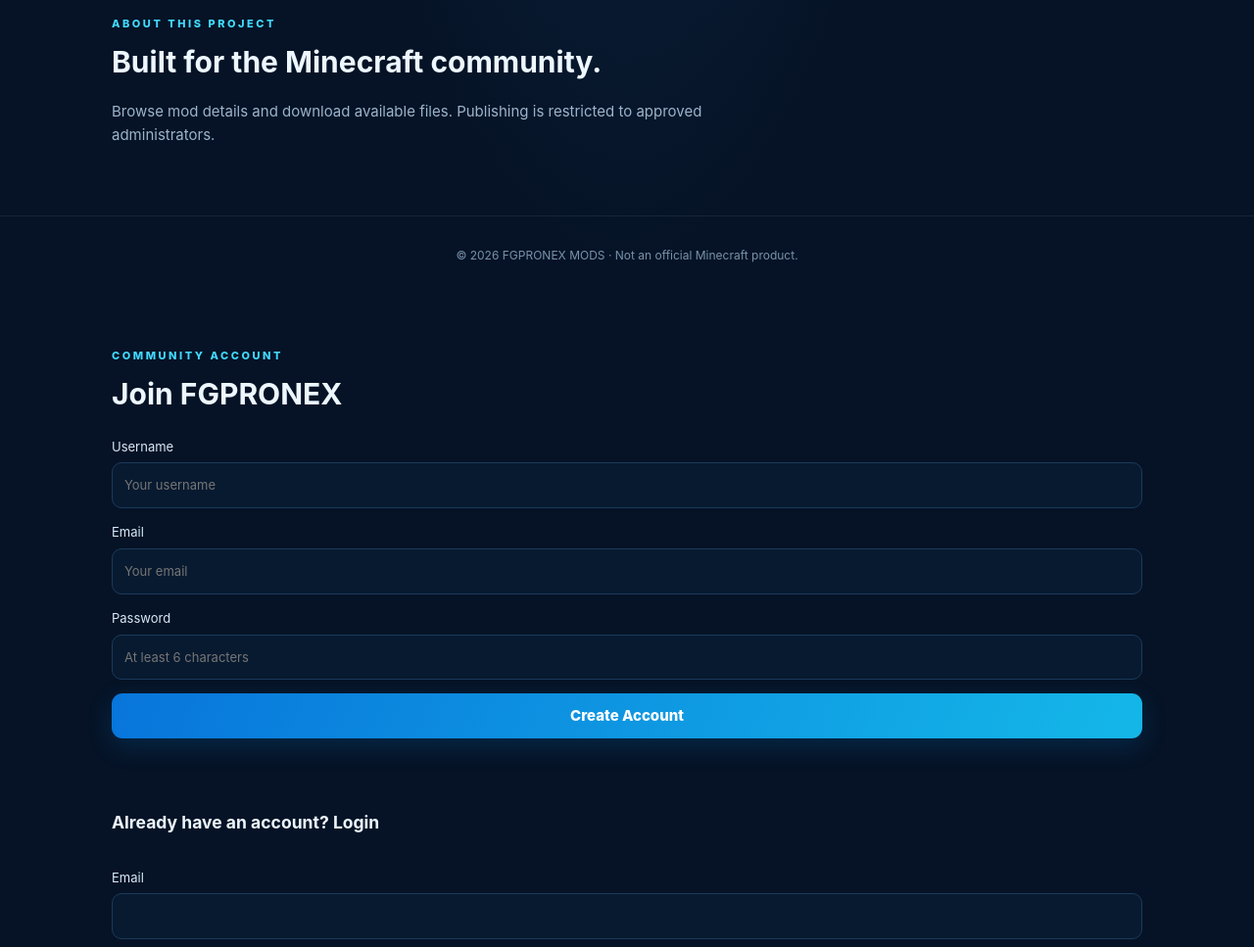
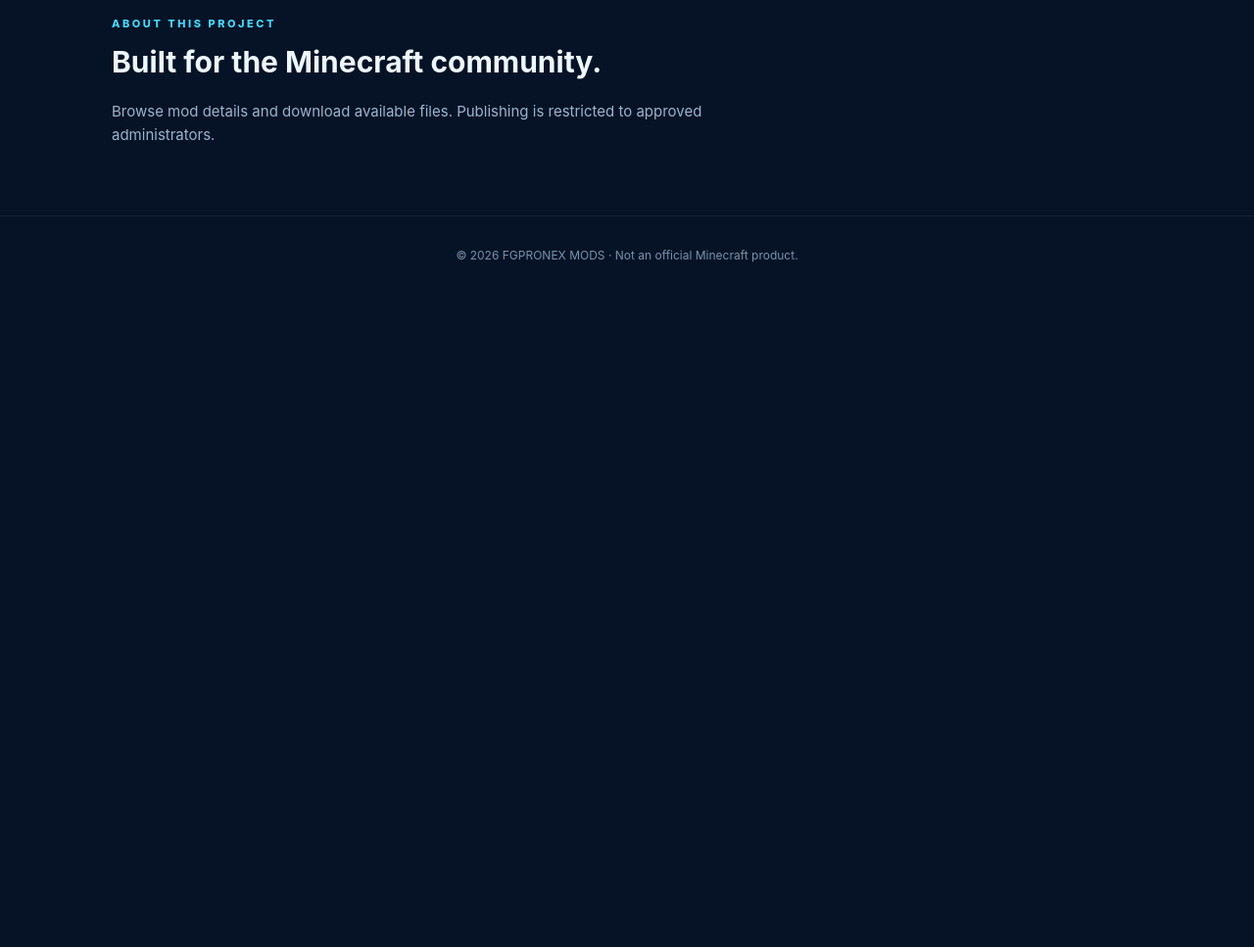
Before and after one commit to fgpronex101/fgpronex-mods, a plain HTML site: page index.html in a window 1280 px wide. Shown: the part 1253-2220 px from the top of the page at 98% size. After the commit the page ends 1553 px from the top, so only its background shows below. Drawn offline with nearby package versions, Linux system fonts and the light colour scheme; no server answers.

Commit message:
Update index.html

```diff
--- a/index.html
+++ b/index.html
@@ -34,7 +34,7 @@
 <section id="about" class="about section"><div class="eyebrow">ABOUT THIS PROJECT</div><h2>Built for the Minecraft community.</h2><p>Browse mod details and download available files. Publishing is restricted to approved administrators.</p></section></main>
 <footer>© <span id="year"></span> FGPRONEX MODS · Not an official Minecraft product.</footer>
 
-<section id="userAccount" class="section">
+<section id="userAccount" class="section" style="display:none">
   <div class="eyebrow">COMMUNITY ACCOUNT</div>
   <h2>Join FGPRONEX</h2>
   <form id="signupForm" class="stack">
```
